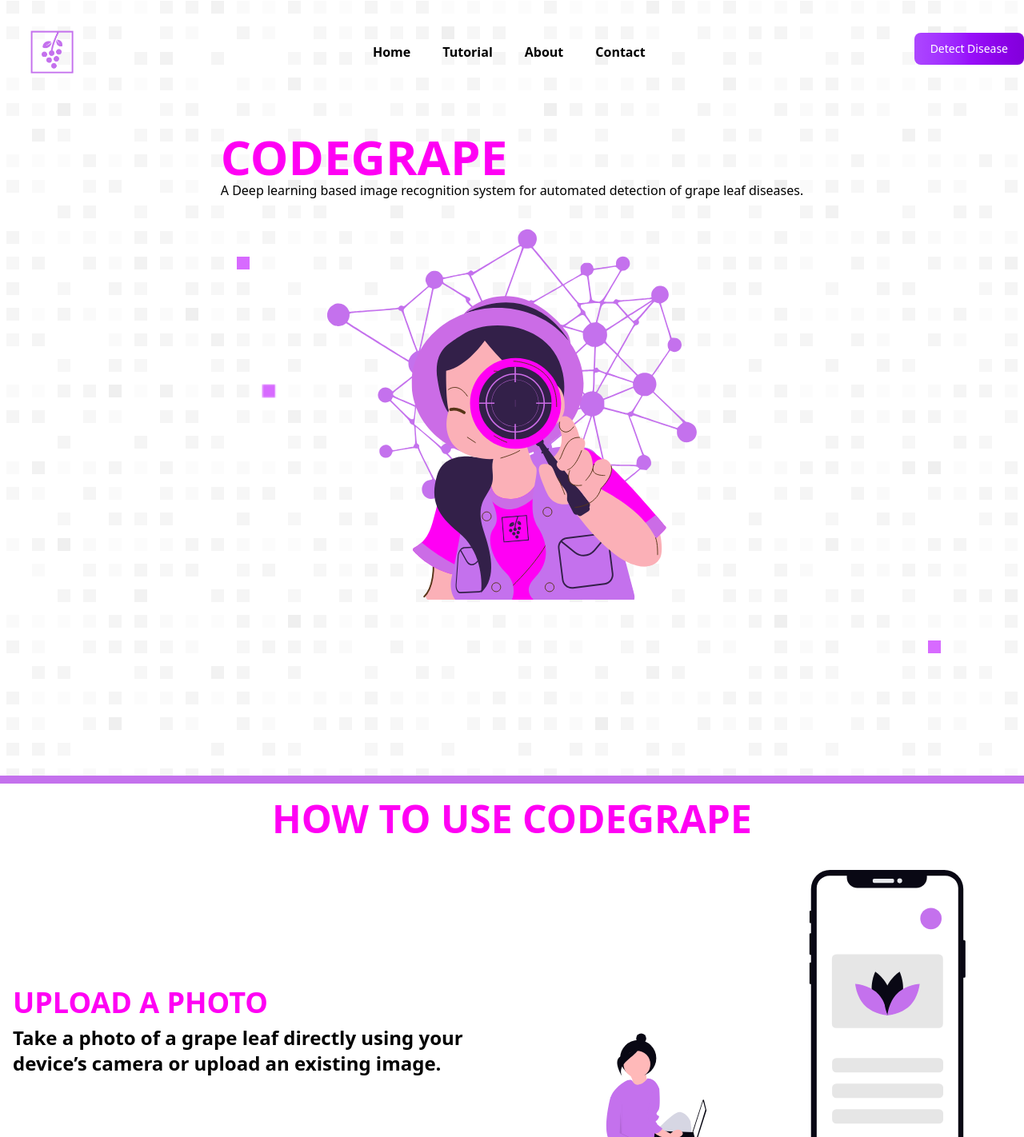
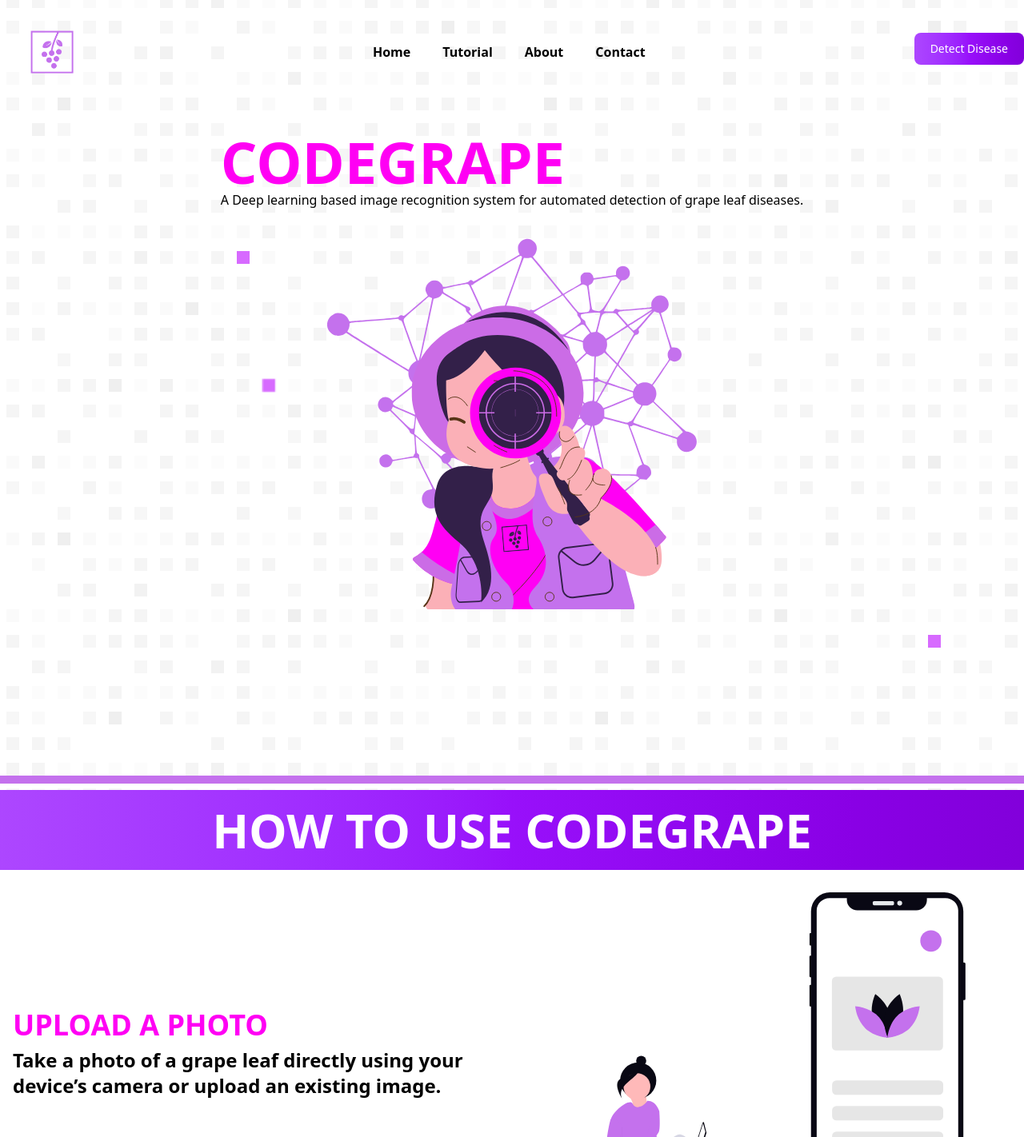
Before and after one commit to davincodes/project-codegrape, a website: page index.html in a window 1280 px wide. Shown: the top 1422 px of the page at 80% size. Drawn offline with nearby package versions, Linux system fonts and the light colour scheme; a script that the page names is missing.

Commit message:
change design for header section & added tutorial

```diff
--- a/index.html
+++ b/index.html
@@ -59,9 +59,9 @@
     <section id="hero" class="border-b-10 border-grapes">
         <div data-aos="zoom-in" data-aos-duration="1000" class="container h-screen flex flex-col mx-auto items-center my-5 md:pb-10 md:flex-col md:space-y-0">
             <div class="flex flex-col items-center md:text-left mx-4 md:items-start">
-                <h3 class="max-w-md text-6xl mt-4 text-brightPink  font-bold">
+                <div class="max-w-md  mt-4 text-brightPink text-6xl md:text-7xl font-bold">
                     CODEGRAPE
-                </h3>
+                </div>
                 <p class="text-center md:text-left">A Deep learning based image recognition system for automated detection of grape leaf diseases.</p>
             </div>
             <div data-aos="fade-left"
@@ -74,8 +74,8 @@
     </section>
 
     <section class="bg-white" id="tutorial">
-        <div class="font-bold text-brightPink p-5 text-5xl text-center">
-            <h1>HOW TO USE CODEGRAPE</h1>
+        <div class="font-bold my-2 text-white bg-gradient-to-r from-purple-500 via-purple-600 to-purple-700 focus:ring-4 focus:outline-none focus:ring-purple-300 dark:focus:ring-purple-800 p-5 text-5xl text-center md:text-6xl">
+            <h1 class="">HOW TO USE CODEGRAPE</h1>
         </div>
         <div class="flex flex-col text-center  md:flex-col">
             <div class="container flex flex-col-reverse mx-auto items-center my-5 md:pb-10 md:flex-row md:space-y-0">
```
Also changed, not shown: src/output.css.
